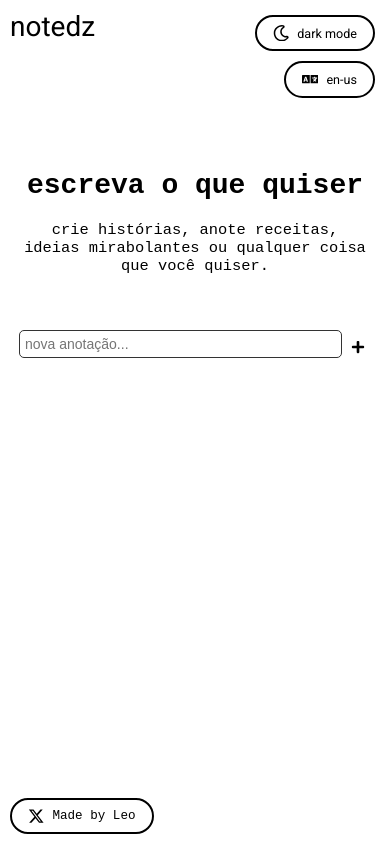
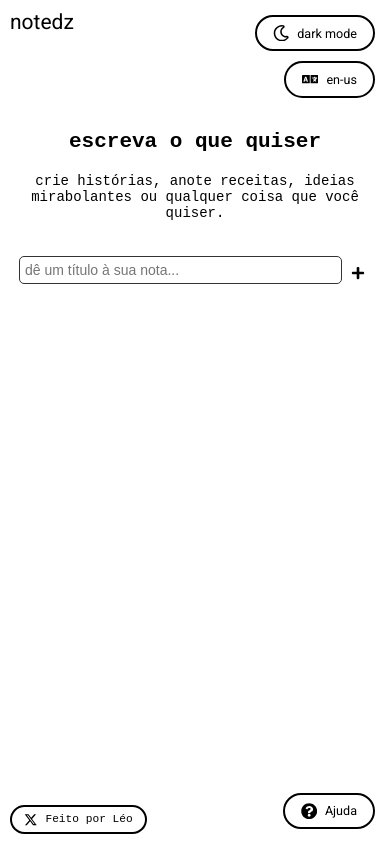
Before and after one commit to leoz11/notedz, a React (Create React App) app: page / in a window 390 px wide. Built offline with nearby package versions, Linux system fonts and the light colour scheme.

Commit message:
Updating files
adding a help button and optimizing site responsiveness

```diff
--- a/src/App.js
+++ b/src/App.js
@@ -1,7 +1,7 @@
 import React, { useState, useEffect } from 'react';
 import { BrowserRouter as Router, Routes, Route, Link } from 'react-router-dom';
 import styled, { createGlobalStyle } from 'styled-components';
-import { FaRegMoon, FaRegSun, FaLanguage } from 'react-icons/fa';
+import { FaRegMoon, FaRegSun, FaLanguage, FaQuestionCircle } from 'react-icons/fa';
 import { FaXTwitter } from "react-icons/fa6";
 import NoteList from './Components/NoteList';
 import NotePage from './Components/NotePage';
@@ -33,6 +33,7 @@ const Container = styled.div`
   position: relative;
   padding: 20px;
   box-sizing: border-box;
+  overflow-x: hidden; /* Adicionado para evitar rolagem horizontal */
 `;
 
 const ButtonGroup = styled.div`
@@ -78,24 +79,105 @@ const ContentWrapper = styled.div`
   width: 100%;
   margin-top: 150px;
   padding-bottom: 20px;
+
+  @media (max-width: 768px) {
+    margin-top: 100px;
+    padding: 10px;
+  }
 `;
 
 const Title = styled.h1`
   font-size: 2em;
   margin: 0 0 20px 0;
   text-align: center;
+
+  @media (max-width: 768px) {
+    font-size: 1.5em;
+  }
 `;
 
 const Paragraph = styled.p`
   font-size: 1.1em;
   text-align: center;
   margin: 0 0 50px 0;
+
+  @media (max-width: 768px) {
+    font-size: 1em;
+    margin: 0 0 30px 0;
+  }
+`;
+
+const LogoWrapper = styled.div`
+  position: absolute;
+  top: 10px;
+  left: 10px;
+  font-family: 'Roboto', sans-serif;
+  font-size: 2em;
+  color: ${(props) => (props.darkMode ? '#fff' : '#000')};
+  cursor: pointer;
+
+  &:hover {
+    opacity: 0.8;
+  }
+
+  @media (max-width: 768px) {
+    font-size: 1.5em;
+  }
+`;
+
+const HelpButton = styled(ToggleButton)`
+  position: fixed;
+  bottom: 10px;
+  right: 10px;
+`;
+
+const HelpBox = styled.div`
+  position: fixed;
+  bottom: 60px;
+  right: 10px;
+  width: 300px;
+  background-color: ${(props) => (props.darkMode ? '#333' : '#f0f0f0')};
+  color: ${(props) => (props.darkMode ? '#fff' : '#000')};
+  border: 2px solid ${(props) => (props.darkMode ? '#fff' : '#000')};
+  border-radius: 10px;
+  padding: 20px;
+  font-size: 0.9em;
+  box-shadow: 0 0 10px rgba(0, 0, 0, 0.1);
+  z-index: 1000;
+  overflow-y: auto; /* Adicionado para permitir rolagem vertical */
+
+  @media (max-width: 768px) {
+    width: 90%;
+    max-width: 300px;
+    padding: 10px;
+    bottom: 70px;
+  }
+`;
+
+const HelpContent = styled.div`
+  display: flex;
+  flex-direction: column;
+  gap: 10px;
+`;
+
+const HelpRow = styled.div`
+  display: flex;
+  align-items: center;
+  gap: 10px;
+
+  @media (max-width: 768px) {
+    flex-direction: column;
+    align-items: flex-start;
+  }
+`;
+
+const NotedzHighlight = styled.span`
+  text-decoration: underline;
+  text-decoration-color: #40E0D0;
+  color: inherit;
 `;
 
 const FooterButton = styled.a`
-  position: fixed;
-  bottom: 10px;
-  left: 10px;
   background: none;
   border: 2px solid ${(props) => (props.darkMode ? '#fff' : '#000')};
   border-radius: 20px;
@@ -113,20 +195,21 @@ const FooterButton = styled.a`
     margin-right: 8px;
     font-size: 1.3em;
   }
+
+  @media (max-width: 768px) {
+    font-size: 0.8em;
+    padding: 6px 12px;
+
+    svg {
+      font-size: 1.2em;
+    }
+  }
 `;
 
-const LogoWrapper = styled.div`
-  position: absolute;
-  top: 10px;
+const MadeByLeoButton = styled(FooterButton)`
+  position: fixed;
+  bottom: 10px;
   left: 10px;
-  font-family: 'Roboto', sans-serif;
-  font-size: 2em;
-  color: ${(props) => (props.darkMode ? '#fff' : '#000')};
-  cursor: pointer;
-
-  &:hover {
-    opacity: 0.8;
-  }
 `;
 
 function Logo({ darkMode }) {
@@ -152,6 +235,7 @@ function App() {
     const savedNotes = localStorage.getItem('notes');
     return savedNotes ? JSON.parse(savedNotes) : [];
   });
+  const [showHelp, setShowHelp] = useState(false);
 
   useEffect(() => {
     localStorage.setItem('darkMode', JSON.stringify(isDarkMode));
@@ -173,22 +257,50 @@ function App() {
     setLanguage(language === 'pt' ? 'en' : 'pt');
   };
 
+  const toggleHelp = () => {
+    setShowHelp(!showHelp);
+  };
+
   const getLanguageText = (key) => {
     const texts = {
       pt: {
         languageToggle: 'en-us',
         header: 'escreva o que quiser',
-        newNotePrompt: 'nova anotação...',
+        newNotePrompt: 'dê um título à sua nota...',
         backButton: 'voltar',
         paragraph: 'crie histórias, anote receitas, ideias mirabolantes ou qualquer coisa que você quiser.',
+        help: 'Ajuda',
+        helpDescription: 'Aqui você pode criar notas, organizar suas ideias, criar histórias e escrever tudo o que quiser!',
+        helpInstructions: [
+          'Use o campo no centro da tela para dar um título à nota que deseja criar;',
+          'Clique no botão + para criar a nota;',
+          'A nota será adicionada a uma lista, clique sobre a nota para acessá-la e escrever.',
+        ],
+        helpTheme: 'Use esse botão para alterar o tema do site.',
+        helpLanguage: 'Use esse botão para alterar o idioma do site.',
+        contactCreator: 'Qualquer dúvida que tiver pode ser tirada com o criador do',
+        contactLink: 'entre em contato clicando no botão abaixo.',
+        madeByLeo: 'Feito por Léo',
       },
       en: {
         languageToggle: 'pt-br',
         header: 'write whatever you want',
-        newNotePrompt: 'new note...',
+        newNotePrompt: 'give your note a title...',
         backButton: 'back',
         paragraph: 'create stories, jot down recipes, wild ideas, or anything else you want.',
-      },
+        help: 'Help',
+        helpDescription: 'Here you can create notes, organize your ideas, write stories, and jot down anything you want!',
+        helpInstructions: [
+          'Use the field in the center of the screen to give a title to the note you want to create;',
+          'Click the + button to create the note;',
+          'The note will be added to a list, click on the note to access and write in it.',
+        ],
+        helpTheme: 'Use this button to change the site\'s theme.',
+        helpLanguage: 'Use this button to change the site\'s language.',
+        contactCreator: 'Any questions can be directed to the creator of',
+        contactLink: 'contact him by clicking the button below.',
+        madeByLeo: 'Made by Leo',
+      }
     };
     return texts[language][key];
   };
@@ -259,9 +371,46 @@ function App() {
             />
           </Routes>
         </ContentWrapper>
-        <FooterButton darkMode={isDarkMode} href="https://twitter.com/leozinnjs" target="_blank" rel="noopener noreferrer">
-          <FaXTwitter /> Made by Leo
-        </FooterButton>
+
+        <HelpButton darkMode={isDarkMode} onClick={toggleHelp}>
+          <FaQuestionCircle /> {getLanguageText('help')}
+        </HelpButton>
+
+        {showHelp && (
+          <HelpBox darkMode={isDarkMode}>
+            <HelpContent>
+              <p>{getLanguageText('helpDescription')}</p>
+              <ol>
+                {getLanguageText('helpInstructions').map((instruction, index) => (
+                  <li key={index}>{instruction}</li>
+                ))}
+              </ol>
+              <HelpRow>
+                <ToggleButton darkMode={isDarkMode} disabled>
+                  {isDarkMode ? <FaRegSun /> : <FaRegMoon />} {isDarkMode ? 'light mode' : 'dark mode'}
+                </ToggleButton>
+                <span>{getLanguageText('helpTheme')}</span>
+              </HelpRow>
+              <HelpRow>
+                <ToggleButton darkMode={isDarkMode} disabled>
+                  <FaLanguage /> {getLanguageText('languageToggle')}
+                </ToggleButton>
+                <span>{getLanguageText('helpLanguage')}</span>
+              </HelpRow>
+              <p>
+                {getLanguageText('contactCreator')} <NotedzHighlight>notedz</NotedzHighlight>, {getLanguageText('contactLink')}
+              </p>
+              <HelpRow>
+                <FooterButton darkMode={isDarkMode} as="button" disabled>
+                  <FaXTwitter /> Leo
+                </FooterButton>
+              </HelpRow>
+            </HelpContent>
+          </HelpBox>
+        )}
+        <MadeByLeoButton darkMode={isDarkMode} href="https://x.com/leozinnjs" target="_blank" rel="noopener noreferrer">
+          <FaXTwitter /> {getLanguageText('madeByLeo')}
+        </MadeByLeoButton>
       </Container>
     </Router>
   );
```
